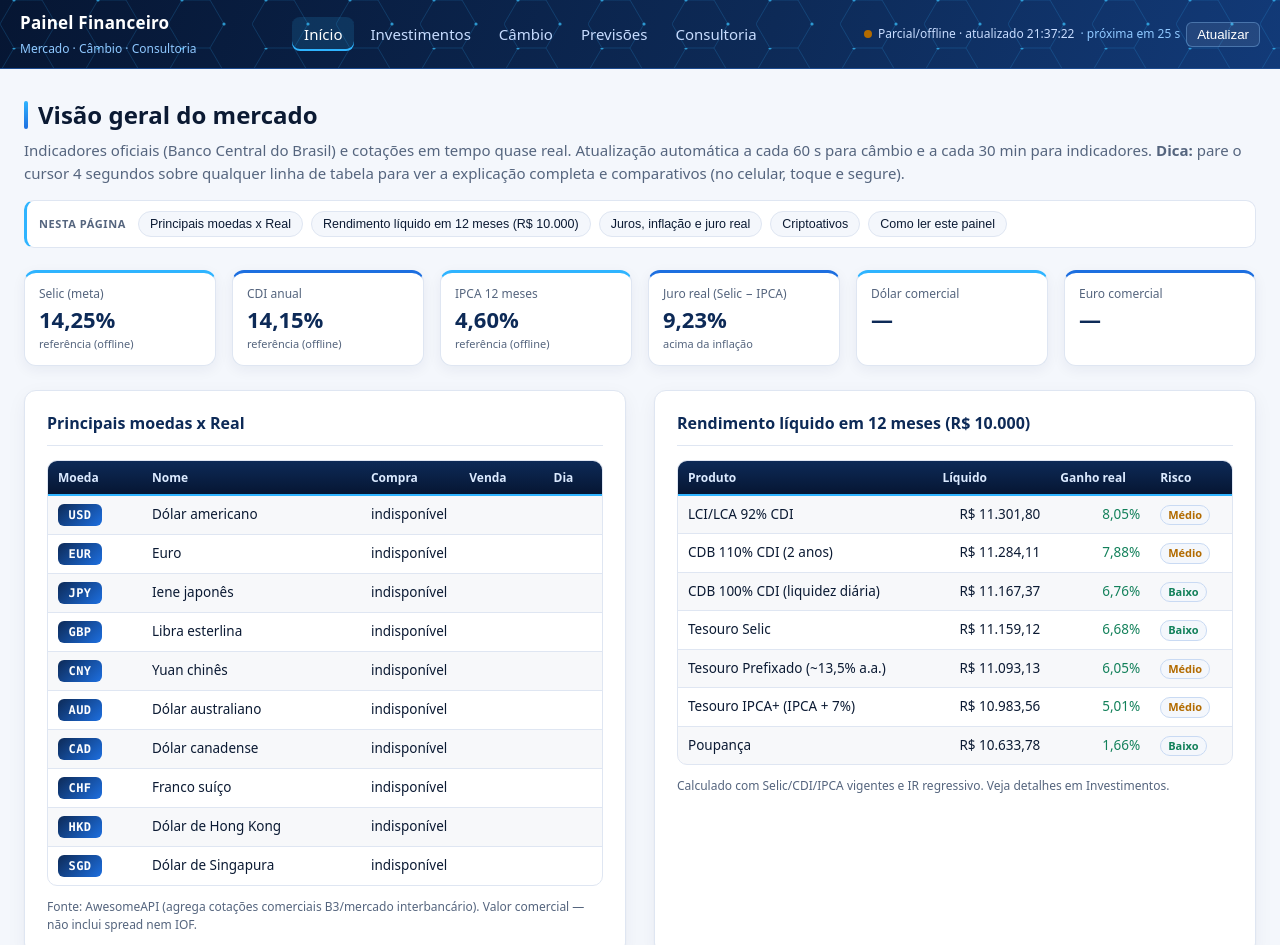
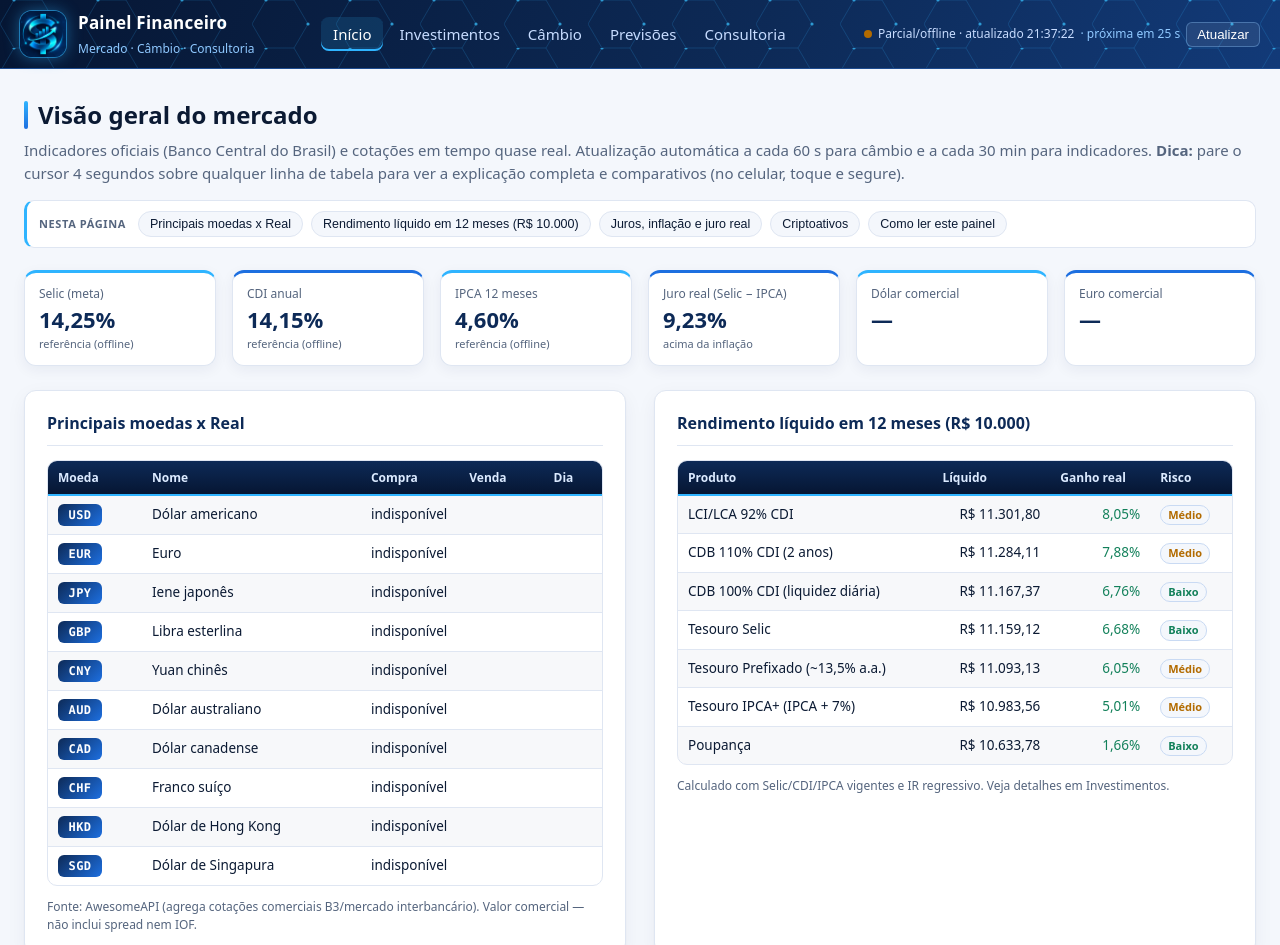
Before and after one commit to empresaexemplo9-gif/thiagohenrique-consultoriadecambio, a website: page index.html in a window 1280 px wide. Shown: the top 945 px of the page. Drawn offline with Linux system fonts and the light colour scheme; no server answers.

Commit message:
Logo no cabeçalho e ícone da aba do navegador
Co-Authored-By: Claude Fable 5.2 <noreply@anthropic.com>
Claude-Session: https://claude.ai/code/session_01Jvo9yE3XL2p9SmtqLMR43b

```diff
--- a/index.html
+++ b/index.html
@@ -4,11 +4,13 @@
 <meta charset="utf-8">
 <meta name="viewport" content="width=device-width,initial-scale=1">
 <title>Painel Financeiro Pessoal</title>
+<link rel="icon" type="image/png" href="favicon.png">
+<link rel="apple-touch-icon" href="logo.png">
 <link rel="stylesheet" href="style.css">
 </head>
 <body>
 <header class="top">
-  <div class="brand"><strong>Painel Financeiro</strong><span>Mercado · Câmbio · Consultoria</span></div>
+  <a class="brand" href="#home"><img src="logo.png" alt="Logo Painel Financeiro" width="46" height="46"><div><strong>Painel Financeiro</strong><span>Mercado · Câmbio · Consultoria</span></div></a>
   <nav id="nav">
     <a href="#home" class="on">Início</a><a href="#investimentos">Investimentos</a><a href="#cambio">Câmbio</a><a href="#previsoes">Previsões</a><a href="#consultoria">Consultoria</a>
   </nav>
--- a/style.css
+++ b/style.css
@@ -90,3 +90,6 @@ td.n{font-variant-numeric:tabular-nums}
 #tools{display:grid;grid-template-columns:repeat(auto-fit,minmax(min(100%,560px),1fr));gap:28px}#tools .card{margin:0}
 .tool .out{margin-top:6px}.verd{margin:12px 0 0;padding:10px 12px;border-radius:8px;background:var(--bg);font-size:13.5px;line-height:1.5}
 #cd{font-variant-numeric:tabular-nums;color:#8fc8ff}
+
+.brand{display:flex;align-items:center;gap:12px;text-decoration:none}
+.brand img{width:46px;height:46px;border-radius:12px;box-shadow:0 0 0 1px rgba(47,180,255,.55),0 0 16px rgba(47,180,255,.45);flex:none}
```
Also changed, not shown: favicon.png (added), logo.png (added).
